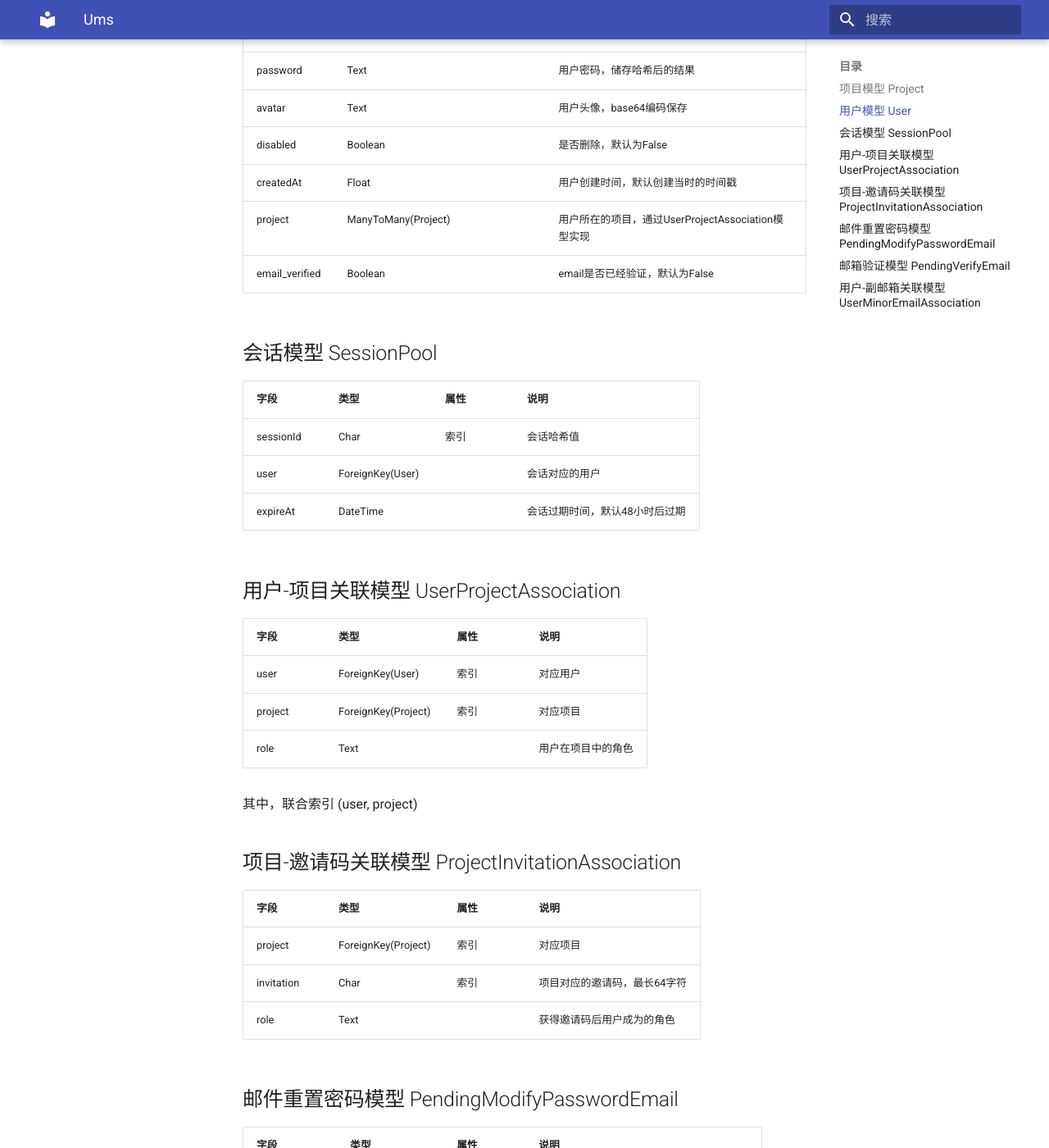
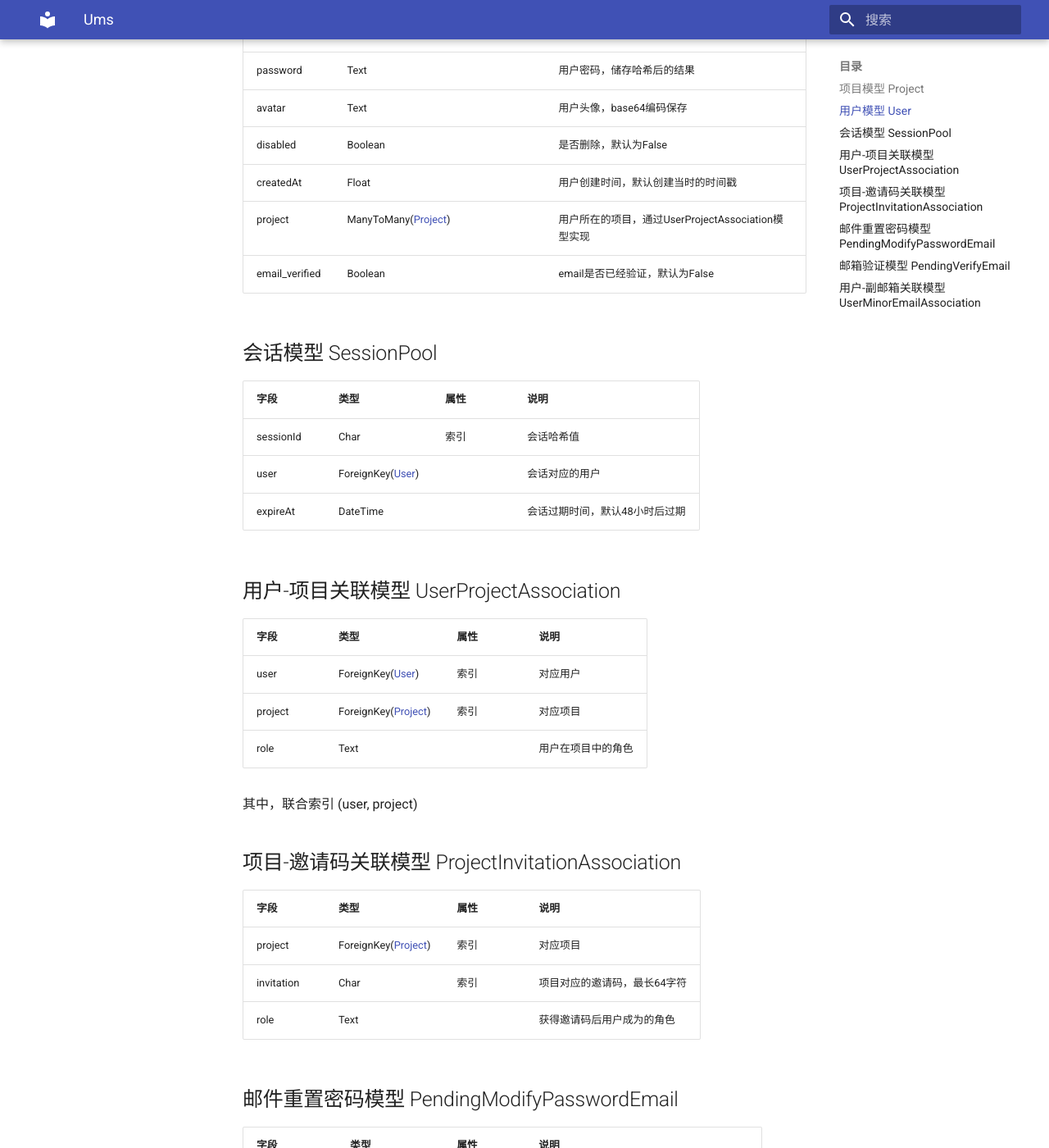
Before and after one commit to c7w/ReqMan-doc, an MkDocs documentation site: the page built from docs/model/ums.md, in a window 1280 px wide and 1400 px high, scrolled down 823 px. Shown: the whole window at 82% size. Built offline with MkDocs 1.6.1 and Material for MkDocs 9.7.7, drawn with Linux system fonts in a browser that asks for light colours; part of the change alters nothing that is shown; some of the changed text lies outside the part shown.

```diff
--- a/docs/model/ums.md
+++ b/docs/model/ums.md
@@ -31,7 +31,7 @@
 |avatar |Text| |用户头像，base64编码保存|
 |disabled |Boolean ||是否删除，默认为False|
 |createdAt |Float| |用户创建时间，默认创建当时的时间戳|
-|project |ManyToMany(Project)| |用户所在的项目，通过UserProjectAssociation模型实现|
+|project |ManyToMany([Project](#project))| |用户所在的项目，通过UserProjectAssociation模型实现|
 |email_verified |Boolean ||email是否已经验证，默认为False|
 
 
@@ -39,7 +39,7 @@
 |字段|类型|属性|说明|
 |-|-|-|-|
 |sessionId |Char|索引 |会话哈希值|
-|user |ForeignKey(User)||会话对应的用户|
+|user |ForeignKey([User](#user))||会话对应的用户|
 |expireAt |DateTime| |会话过期时间，默认48小时后过期|
 
 
@@ -48,8 +48,8 @@
 
 |字段|类型|属性|说明|
 |-|-|-|-|
-|user |ForeignKey(User)|索引|对应用户|
-|project |ForeignKey(Project)|索引|对应项目|
+|user |ForeignKey([User](#user))|索引|对应用户|
+|project |ForeignKey([Project](#project))|索引|对应项目|
 |role |Text ||用户在项目中的角色|
 
 其中，联合索引 (user, project)
@@ -58,7 +58,7 @@
 ## 项目-邀请码关联模型 ProjectInvitationAssociation
 |字段|类型|属性|说明|
 |-|-|-|-|
-|project |ForeignKey(Project)|索引|对应项目|
+|project |ForeignKey([Project](#project))|索引|对应项目|
 |invitation |Char|索引 |项目对应的邀请码，最长64字符|
 |role |Text ||获得邀请码后用户成为的角色|
 
@@ -68,7 +68,7 @@
 |-|-|-|-|
 |hash1 |Char |索引， 唯一|邮件中发送的哈希值，最长100字符|
 |hash2 |Char |索引， 唯一|修改密码会话的哈希值，最长100字符|
-|user |ForeignKey(User)||修改密码的用户|
+|user |ForeignKey([User](#user))||修改密码的用户|
 |email |Text ||用于修改密码的邮箱|
 |createdAt |Float ||申请修改密码的时间，默认为创建时的时间戳|
 |beginAt |Float| |首次点击链接的时间，默认为-1|
@@ -79,7 +79,7 @@
 |字段|类型|属性|说明|
 |-|-|-|-|
 |hash |Char |索引， 唯一|邮件中发送的哈希值，最长100字符|
-|user |ForeignKey(User)||验证邮箱的用户|
+|user |ForeignKey([User](#user))||验证邮箱的用户|
 |email |Text ||待验证的邮箱|
 |createdAt |Float ||申请验证邮箱的时间，默认为创建时的时间戳|
 |is_major |Boolean ||验证的是否是主邮箱|
@@ -88,6 +88,6 @@
 ## 用户-副邮箱关联模型 UserMinorEmailAssociation
 |字段|类型|属性|说明|
 |-|-|-|-|
-|user |ForeignKey(User)|索引|对应用户|
+|user |ForeignKey([User](#user))|索引|对应用户|
 |email |Char |索引|最长255字符|
 |verified |Boolean ||该邮箱是否已经验证，默认为False|
```
